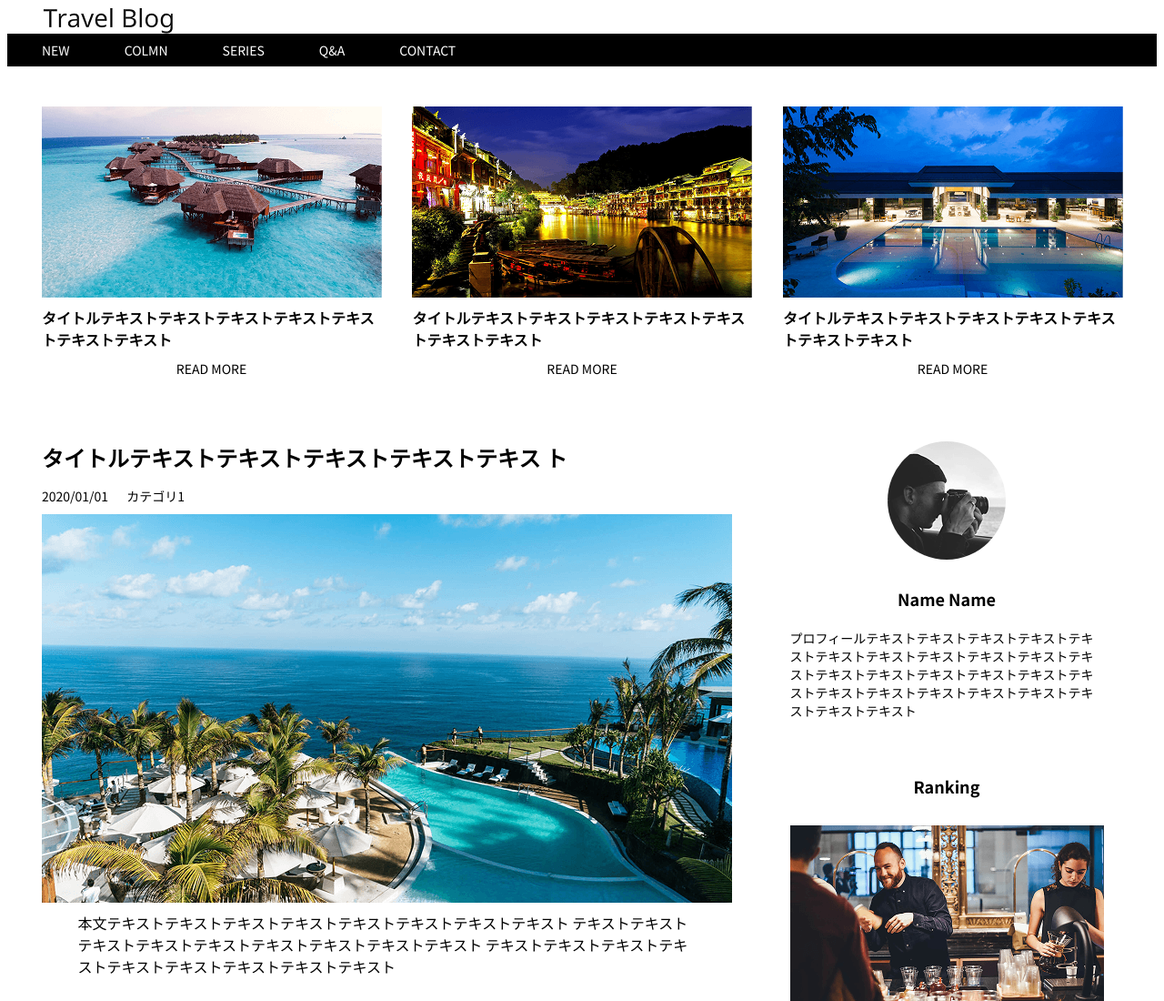
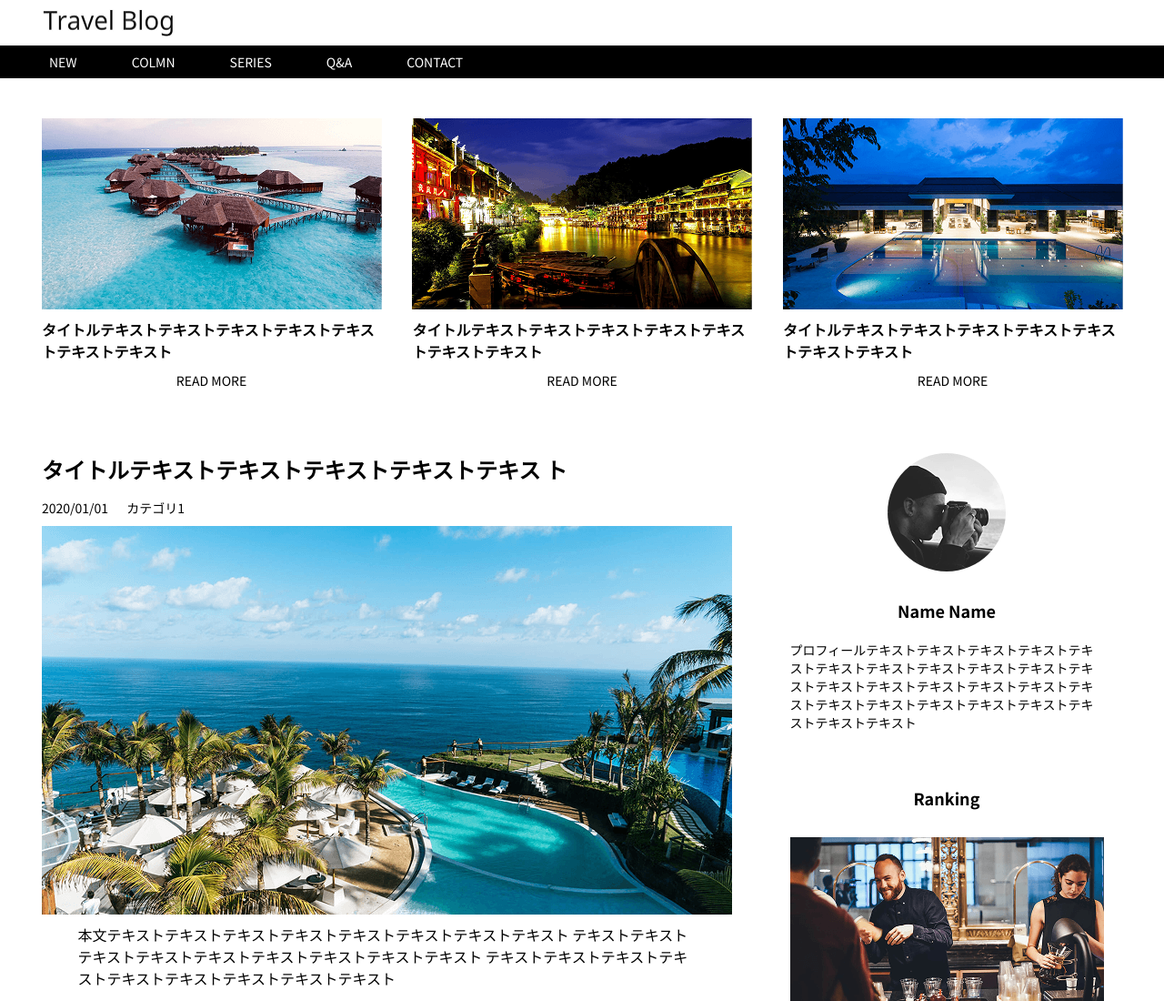
Before and after one commit to anna250250/02_blog, a plain HTML site: page main.html in a window 1280 px wide. Shown: the top 1100 px of the page at 91% size. Drawn offline with Linux system fonts and the light colour scheme.

Commit message:
レスポンシブ追加修正

```diff
--- a/blog.css
+++ b/blog.css
@@ -2,12 +2,15 @@
 @import url('https://fonts.googleapis.com/css2?family=Noto+Sans+JP:wght@100..900&display=swap');
 
 
+body{
+margin: 0;
+padding: 0;
+}
 
 .logowrapwrap {
     max-width: 1188px;
     margin: 0 auto;
-
-    /* display: none; */
+    padding: 0;
 
     @media screen and (max-width: 768px) {
         width: 100%;
@@ -25,7 +28,6 @@
     display: flex;
 }
 
-
 .logoimg {
     display: flex;
     width: 145px;
@@ -33,7 +35,6 @@
     margin: 10px 0;
     padding: 0;
 }
-
 
 .blackbasewrap {
     background-color: black;
@@ -43,6 +44,12 @@
     margin: 0 auto;
     align-items: center;
     margin-bottom: 44px;
+    padding: 0 8px;
+
+        @media screen and (max-width: 768px) {
+        width: 100%;
+        padding: 0 16px;
+    }
 }
 
 .blackbase {
@@ -58,7 +65,6 @@
         width: 100%;
     }
 }
-
 
 .listwrap {
     display: flex;
@@ -470,6 +476,10 @@ a {
     font-family: "Noto Sans JP";
     font-style: Regular;
     margin-bottom: 30px;
+
+        @media screen and (max-width: 768px) {
+        width: 100%;
+    }
 }
 
 a {
@@ -548,6 +558,10 @@ a {
     font-family: "Noto Sans JP";
     font-style: Regular;
     margin-bottom: 30px;
+
+        @media screen and (max-width: 768px) {
+        width: 100%;
+    }
 }
 
 a {
@@ -1039,6 +1053,11 @@ iframe {
     width: 347px;
     height: 315px;
 
+        @media screen and (max-width: 768px) {
+        width: 100%;
+        height: auto;
+    }
+
 }
 
 .lastwrap {
--- a/main.html
+++ b/main.html
@@ -17,7 +17,7 @@
         <div class="logowrapwrap">
             <div class="logowrap">
                 <div class="logobase">
-                    <img src="Links/Rectangle.png" alt="Travel Blog" class="logoimag"></a>
+                    <img src="Links/Rectangle.png" alt="Travel Blog" class="logoimg"></a>
                 </div>
             </div>
         </div>
```
